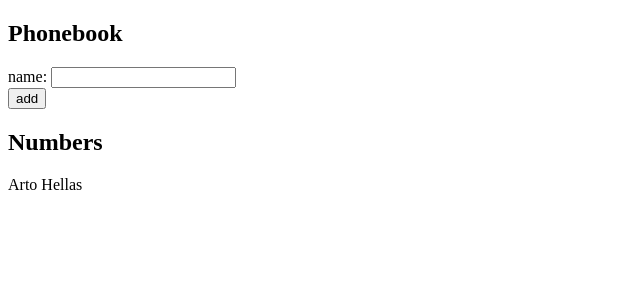
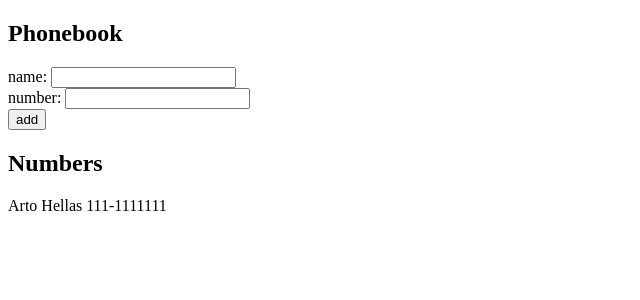
Before and after one commit to Pur-Pul/fullstack, a React (Vite) app in the folder phonebook/: page / in a window 1280 px wide. Shown: the top 300 px of the page, without its empty margins (0-640 px from the left). Built offline with nearby package versions, Linux system fonts and the light colour scheme.

Commit message:
Exercise 2.8

```diff
--- a/phonebook/src/App.jsx
+++ b/phonebook/src/App.jsx
@@ -1,42 +1,52 @@
 import { useState } from 'react'
+
+const Contact = ({person}) => {
+  return (<p>{person.name} {person.number}</p>)
+}
 
 const App = () => {
   const [persons, setPersons] = useState([
-    { name: 'Arto Hellas' }
+    { name: 'Arto Hellas', number: '111-1111111'}
   ])
   const [newName, setNewName] = useState('')
+  const handleNameChange = (event) => {
+    setNewName(event.target.value)
+  }
+  const [newNumber, setNewNumber] = useState('')
+  const handleNumberChange = (event) => {
+    setNewNumber(event.target.value)
+  }
 
   const addName = (event) => {
     event.preventDefault()
-    let exists = false
-    persons.forEach((element) => exists = exists || element.name == newName)
-    if (exists) {
+    let name_exists = false
+    let number_exists = false
+    persons.forEach((element) => name_exists = name_exists || element.name == newName)
+    persons.forEach((element) => number_exists = number_exists || element.number == newNumber)
+    if (name_exists) {
       alert(`${newName} is already added to phonebook`)
-    }
-    else {
-      const new_person = { name: newName }
+    } else if (number_exists) {
+      alert(`${newNumber} is already added to phonebook`)
+    } else {
+      const new_person = { name: newName, number: newNumber}
       setPersons(persons.concat(new_person))
     }
     setNewName('')
+    setNewNumber('')
   }
 
-  const handleNameChange = (event) => {
-    setNewName(event.target.value)
-  }
+
 
   return (
     <div>
       <h2>Phonebook</h2>
       <form onSubmit={addName}>
-        <div>
-          name: <input value={newName} onChange={handleNameChange}/>
-        </div>
-        <div>
-          <button type="submit">add</button>
-        </div>
+        <div>name: <input value={newName} onChange={handleNameChange}/></div>
+        <div>number: <input value={newNumber} onChange={handleNumberChange}/></div>
+        <div><button type="submit">add</button></div>
       </form>
       <h2>Numbers</h2>
-      {persons.map(person => <p key={person.name}>{person.name}</p>)}
+      {persons.map(person => <Contact key={person.name} person={person}/>)}
     </div>
   )
 }
```
